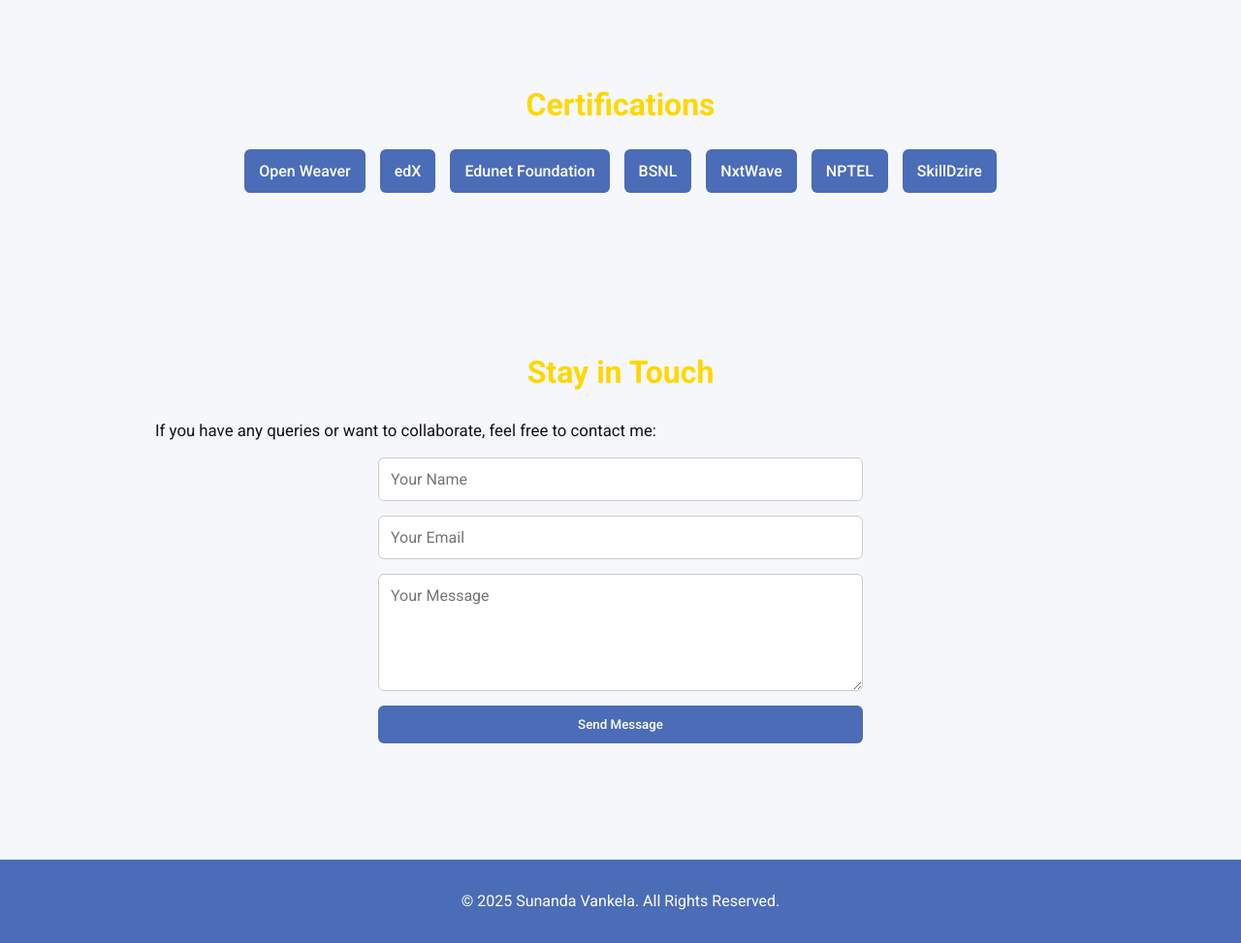
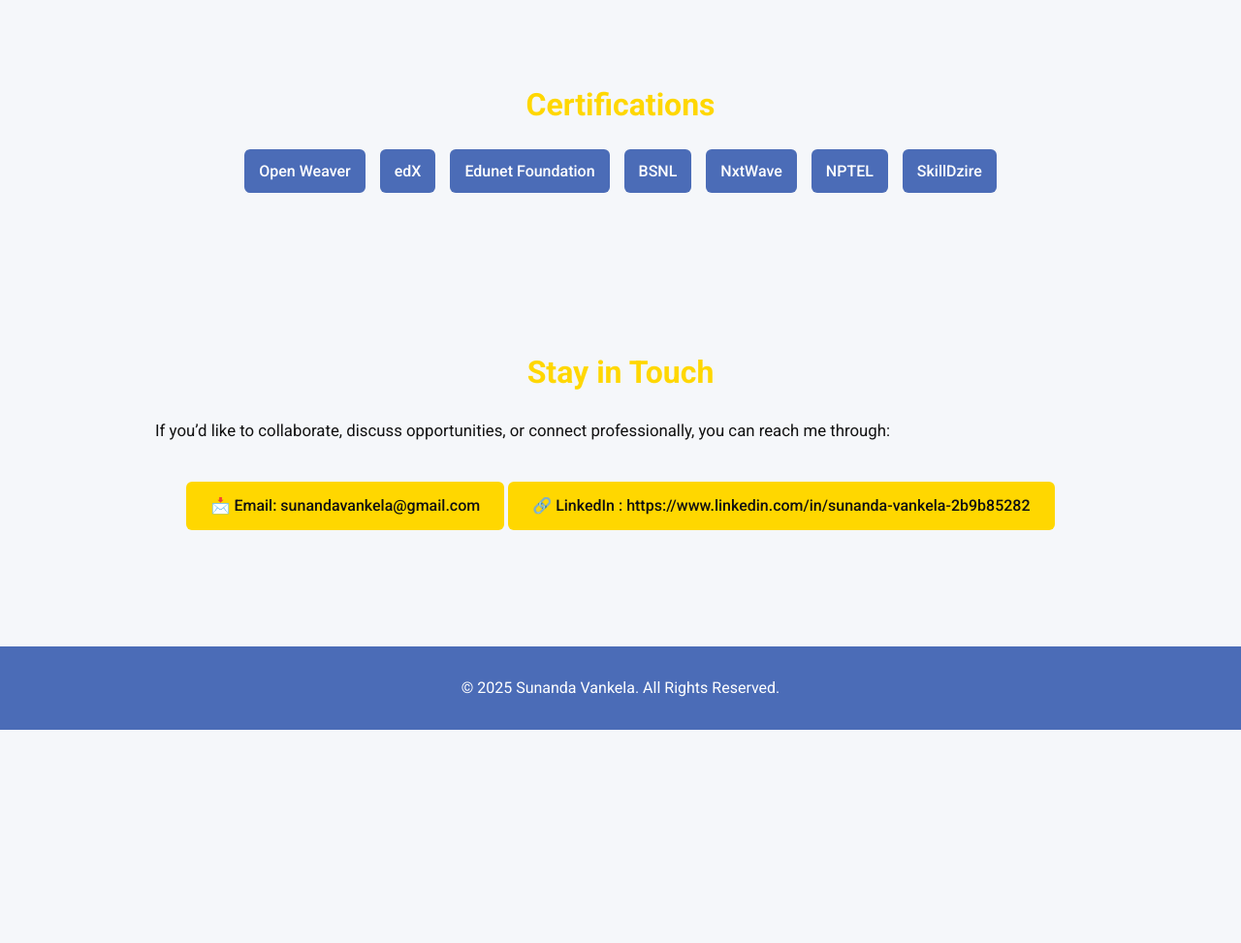
Before and after one commit to Sunanda1928/Sunanda-Portfolio, a plain HTML site: page index.html in a window 1280 px wide. Shown: the part 3505-4478 px from the top of the page at 97% size. After the commit the page ends 4258 px from the top, so only its background shows below. Drawn offline with nearby package versions, Linux system fonts and the light colour scheme.

Commit message:
Update index.html

```diff
--- a/index.html
+++ b/index.html
@@ -211,14 +211,13 @@ section.visible{opacity:1;transform:translateY(0);transition:1s;}
 <!-- Contact -->
 <section id="contact">
 <h2>Stay in Touch</h2>
-<p>If you have any queries or want to collaborate, feel free to contact me:</p>
-<form class="contact-form" action="mailto:sunandavankela@gmail.com" method="post" enctype="text/plain">
-<input type="text" name="Name" placeholder="Your Name" required>
-<input type="email" name="Email" placeholder="Your Email" required>
-<textarea name="Message" placeholder="Your Message" rows="5" required></textarea>
-<button type="submit">Send Message</button>
-</form>
+<p>If you’d like to collaborate, discuss opportunities, or connect professionally, you can reach me through:</p>
+<div style="text-align:center; margin-top:20px;">
+<a href="mailto:sunandavankela@gmail.com" class="btn" target="_blank">📩 Email: sunandavankela@gmail.com</a>
+<a href="https://www.linkedin.com/in/sunanda-vankela-2b9b85282" class="btn" target="_blank">🔗 LinkedIn : https://www.linkedin.com/in/sunanda-vankela-2b9b85282 </a>
+</div>
 </section>
+
 
 <footer>
 &copy; 2025 Sunanda Vankela. All Rights Reserved.
```
